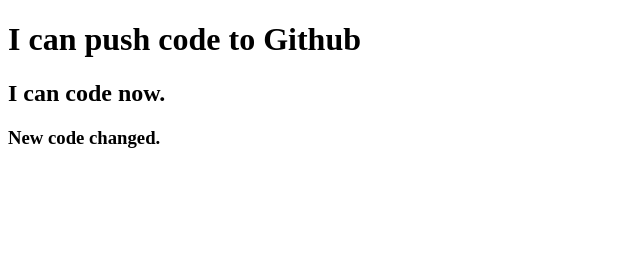
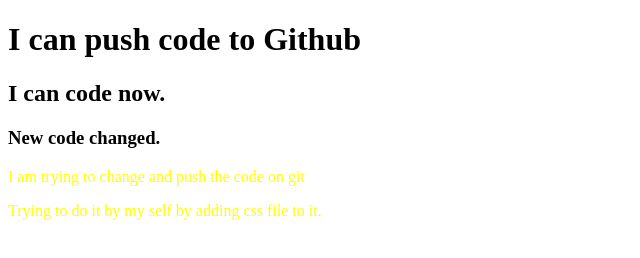
Before and after one commit to anikdas07/my-second-repo, a plain HTML site: page index.html in a window 1280 px wide. Shown: the whole page, without its empty margins (0-640 px from the left). Drawn offline with Linux system fonts and the light colour scheme.

Commit message:
styles added

```diff
--- a/index.html
+++ b/index.html
@@ -5,10 +5,13 @@
     <meta http-equiv="X-UA-Compatible" content="IE=edge">
     <meta name="viewport" content="width=device-width, initial-scale=1.0">
     <title>My Second Github Repo</title>
+    <link rel="stylesheet" href="style.css">
 </head>
 <body>
     <h1>I can push code to Github</h1>
     <h2>I can code now.</h2>
     <h3>New code changed.</h3>
+    <p>I am trying to change and push the code on git</p>
+    <p>Trying to do it by my self by adding css file to it.</p>
 </body>
 </html>
--- /dev/null
+++ b/style.css
@@ -0,0 +1,3 @@
+p{
+    color: yellow;
+}
```
